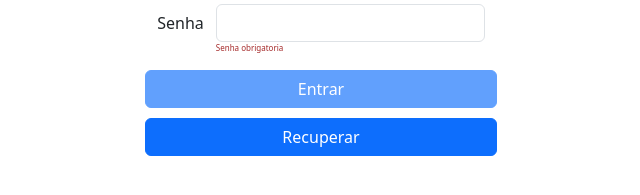
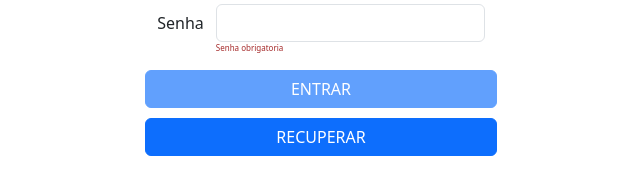
Before and after one commit to rodrigojfagundes/formacao-expert-em-angular-16---JDev-Treinamento, an Angular app in the folder myApp/: page / in a window 1280 px wide. Shown: the part 303-498 px from the top of the page, without its empty margins (319-959 px from the left). Built offline with nearby package versions, Linux system fonts and the light colour scheme.

Commit message:
Funcao JS para recuperar senha

```diff
--- a/myApp/src/app/app.component.html
+++ b/myApp/src/app/app.component.html
@@ -62,10 +62,16 @@
         (click)="fazerLogin()"
         [disabled]="!loginForm.valid"
       >
-        Entrar
+        ENTRAR
       </button>
-      <button type="submit" class="btn btn-primary" style="margin-top: 10px">
-        Recuperar
+
+      <button
+        type="submit"
+        class="btn btn-primary"
+        style="margin-top: 10px"
+        (click)="recuperarSenha()"
+      >
+        RECUPERAR
       </button>
     </div>
   </form>
--- a/myApp/src/app/app.component.ts
+++ b/myApp/src/app/app.component.ts
@@ -75,4 +75,22 @@ export class AppComponent {
     console.info('dado de login -> ' + usuario.login);
     console.info('dado de senha -> ' + usuario.senha);
   }
+
+
+
+  recuperarSenha() {
+
+    const usuario = this.loginObjeto();
+
+    var login = usuario.login;
+    console.info('-----> login:' + login);
+
+    if (login == '') {
+      alert('informe o login para recuperar a senha');
+    }
+
+    else {
+      this.loginService.recuperarSenha(login);
+    }
+  }
 }
```
